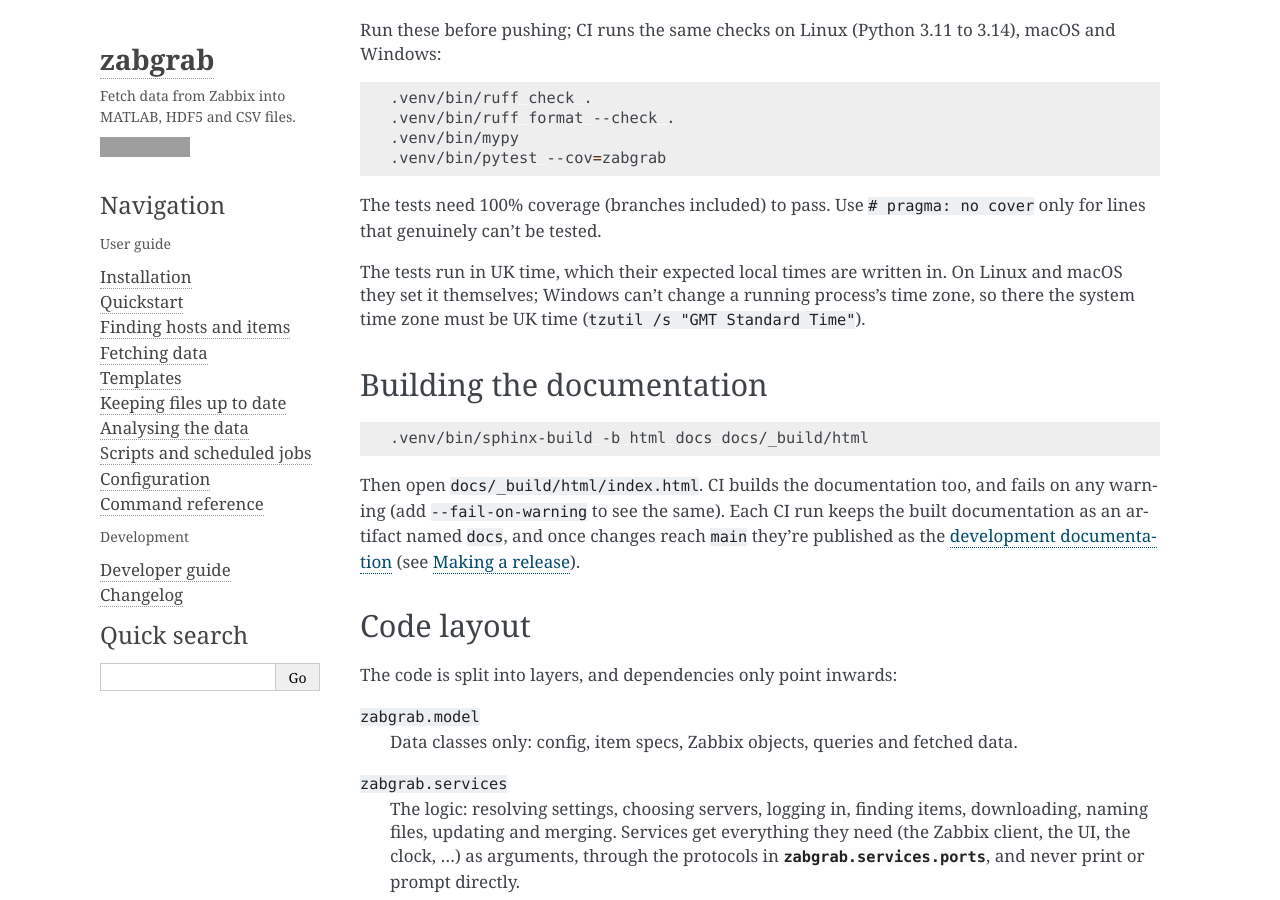
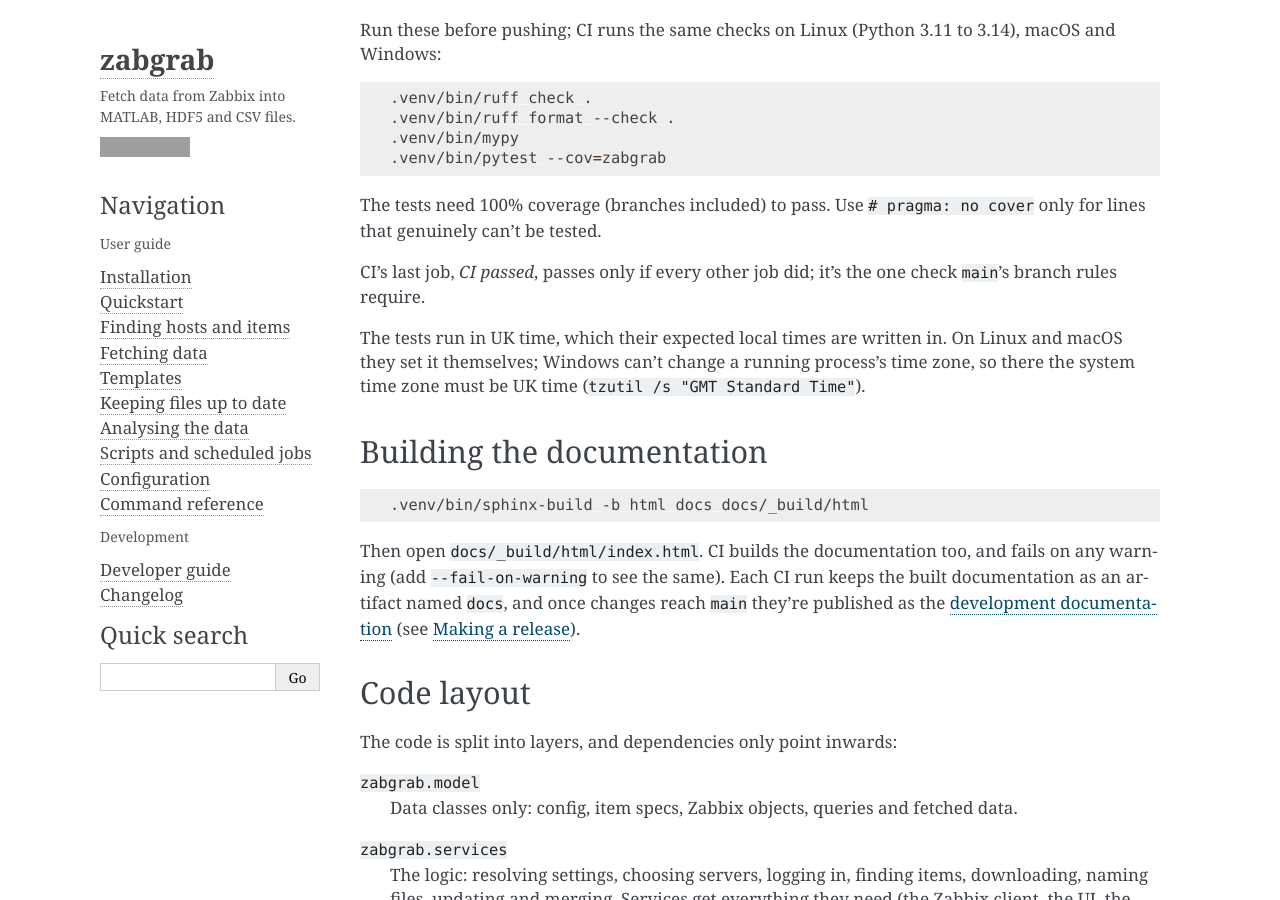
Before and after one commit to SeanDS/zabgrab, a Sphinx documentation site: the page built from docs/developers/contributing.rst, in a window 1280 px wide and 900 px high, scrolled down 516 px. Built offline with Sphinx 7.4.7, drawn with Linux system fonts in a browser that asks for light colours; grey boxes are pictures that could not be loaded.

Commit message:
Add a CI passed job for branch rules to require
It fails unless every other job passed, so the rules needn't list the jobs. In
pull requests from this repository's branches, where CI is skipped because it
ran on push, it's named differently so the skipped job can't count as a pass.

Co-Authored-By: Claude Opus 5.5 <noreply@anthropic.com>
Claude-Session: https://claude.ai/code/session_01RwAjw1B4FMwohsQ2R2xPfk

```diff
--- a/docs/developers/contributing.rst
+++ b/docs/developers/contributing.rst
@@ -32,6 +32,9 @@ macOS and Windows:
 
 The tests need 100% coverage (branches included) to pass. Use ``# pragma: no cover``
 only for lines that genuinely can't be tested.
+
+CI's last job, *CI passed*, passes only if every other job did; it's the one check
+``main``'s branch rules require.
 
 The tests run in UK time, which their expected local times are written in. On Linux
 and macOS they set it themselves; Windows can't change a running process's time
```
Also changed, not shown: 1 other file.
